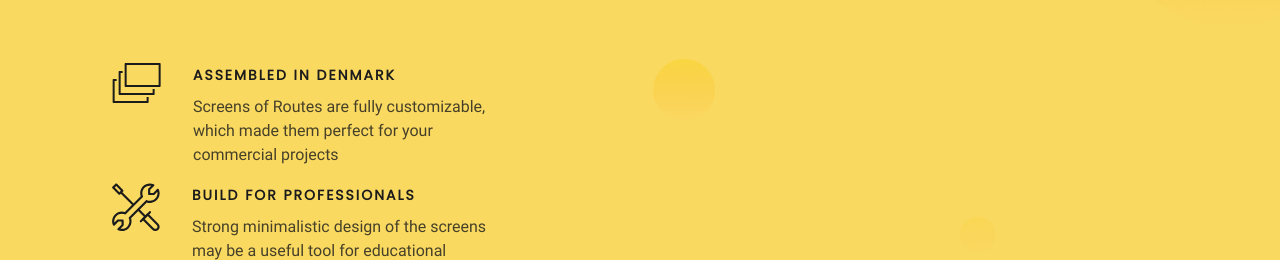
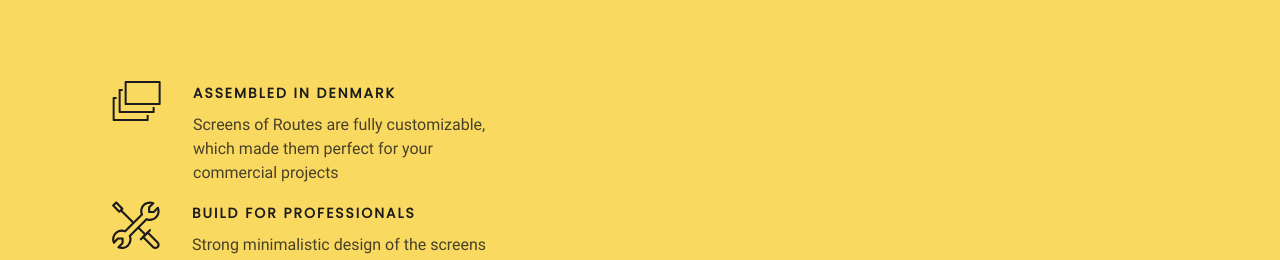
Before and after one commit to abasha2002/bs_challenge, a plain HTML site: page index.html in a window 1280 px wide. Shown: the part 322-582 px from the top of the page. Drawn offline with nearby package versions, Linux system fonts and the light colour scheme.

Commit message:
Update index.html

```diff
--- a/index.html
+++ b/index.html
@@ -50,10 +50,10 @@
         </div>
     </section>
 
-    <div class="container-fluid" style="margin-top: 22px;">
+    <div class="container-fluid about position-absolute">
         <div class="row section_row">
             <div class="col-md-5 col-12">
-                <div class="description" style="margin-top: 92px;">
+                <div class="description" style="margin-top: 132px;">
                     <div>
                         <img class="pages" src="./images/pages.svg" alt="icon of pages">
                     </div>
@@ -73,7 +73,7 @@
                 </div>
             </div>
 
-            <div class="col-md-7" style="padding: 0;">
+            <div class="col-md-7" style="padding: 0; position: absolute; right: 0;">
                 <img class="main_image" src="./images/tech.png" alt="product">
                 <img class="back" src="./images/background.png" alt="background image">
             </div>
```
